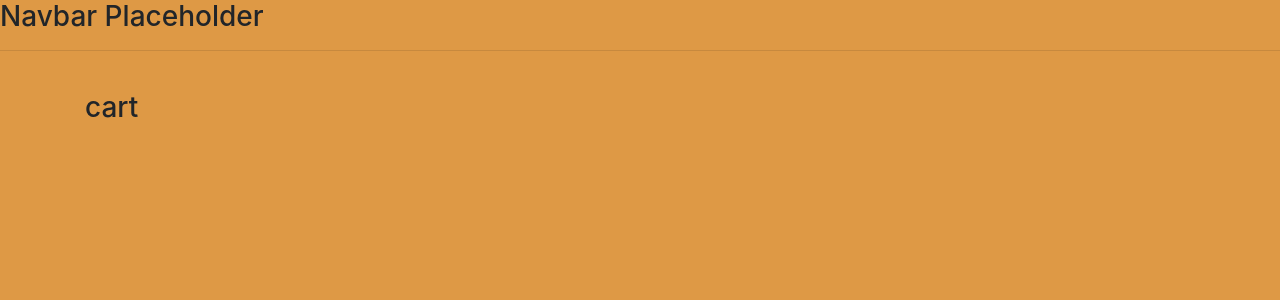
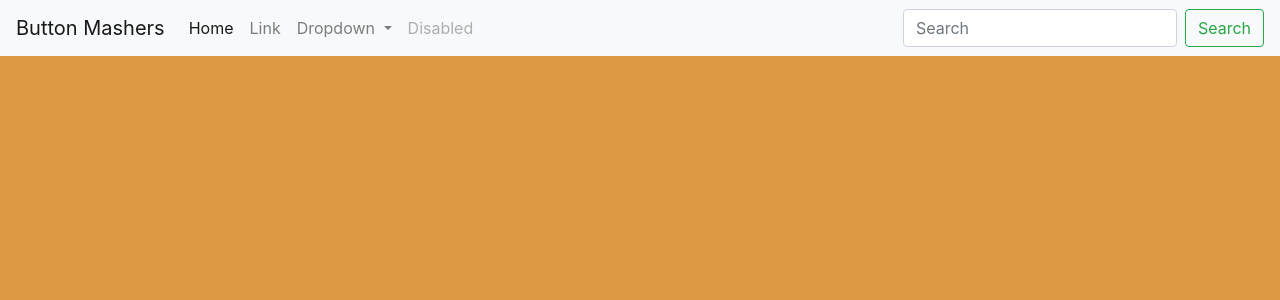
Before and after one commit to Cloud-Monkey/micro-e-commerce-django-paypal, a Django app: page /cart/ in a window 1280 px wide. Shown: the top 300 px of the page. Run offline with Django 4.2, Linux system fonts and the light colour scheme; some libraries are stand-ins or nearby versions.

Commit message:
add: bootstrap navbar component to main html

```diff
--- a/store/templates/store/main.html
+++ b/store/templates/store/main.html
@@ -12,16 +12,43 @@
 
 </head>
 <body>
-	<h3>Navbar Placeholder</h3>
-        <hr>
 
-         <div class="container">
-                <br>
-                {% block content %}
+	<!-- bootstrap navbar code -->
+	<nav class="navbar navbar-expand-lg navbar-light bg-light">
+		<a class="navbar-brand" href="#">Button Mashers</a>
+		<button class="navbar-toggler" type="button" data-toggle="collapse" data-target="#navbarSupportedContent" aria-controls="navbarSupportedContent" aria-expanded="false" aria-label="Toggle navigation">
+		  <span class="navbar-toggler-icon"></span>
+		</button>
 
-
-                 {% endblock content %}
-         </div>
+		<div class="collapse navbar-collapse" id="navbarSupportedContent">
+		  <ul class="navbar-nav mr-auto">
+			<li class="nav-item active">
+			  <a class="nav-link" href="#">Home <span class="sr-only">(current)</span></a>
+			</li>
+			<li class="nav-item">
+			  <a class="nav-link" href="#">Link</a>
+			</li>
+			<li class="nav-item dropdown">
+			  <a class="nav-link dropdown-toggle" href="#" id="navbarDropdown" role="button" data-toggle="dropdown" aria-haspopup="true" aria-expanded="false">
+				Dropdown
+			  </a>
+			  <div class="dropdown-menu" aria-labelledby="navbarDropdown">
+				<a class="dropdown-item" href="#">Action</a>
+				<a class="dropdown-item" href="#">Another action</a>
+				<div class="dropdown-divider"></div>
+				<a class="dropdown-item" href="#">Something else here</a>
+			  </div>
+			</li>
+			<li class="nav-item">
+			  <a class="nav-link disabled" href="#">Disabled</a>
+			</li>
+		  </ul>
+		  <form class="form-inline my-2 my-lg-0">
+			<input class="form-control mr-sm-2" type="search" placeholder="Search" aria-label="Search">
+			<button class="btn btn-outline-success my-2 my-sm-0" type="submit">Search</button>
+		  </form>
+		</div>
+	  </nav>
 
 
 	<script src="https://code.jquery.com/jquery-3.4.1.slim.min.js" integrity="sha384-J6qa4849blE2+poT4WnyKhv5vZF5SrPo0iEjwBvKU7imGFAV0wwj1yYfoRSJoZ+n" crossorigin="anonymous"></script>
```
